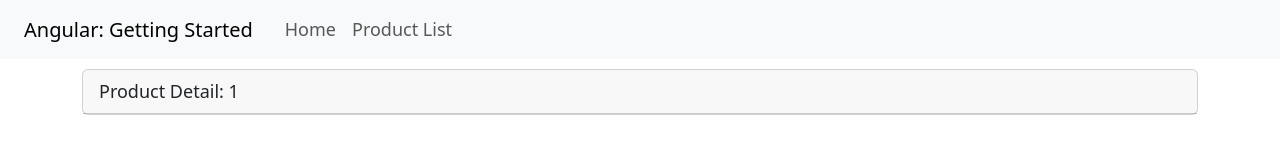
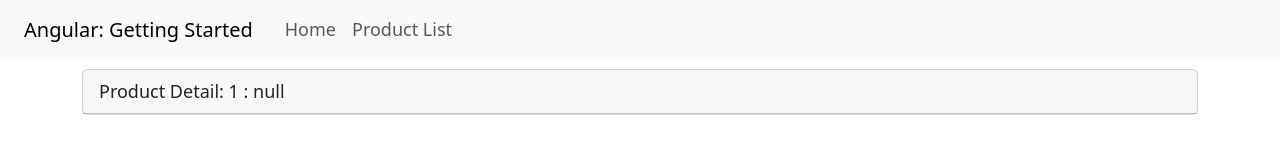
Before and after one commit to Kashyap2424/Angular-Deborah-Kurata-Pluralsight-Course, an Angular app: page /products/1 in a window 1280 px wide. Shown: the top 164 px of the page. Built offline with nearby package versions, Linux system fonts and the light colour scheme.

Commit message:
Learn how to Handle null and undefined in angular

```diff
--- a/src/app/Products/product-detail.component.html
+++ b/src/app/Products/product-detail.component.html
@@ -1,5 +1,5 @@
 <div class="card">
   <div class="card-header">
-    {{ pageTitle }}
+    {{ pageTitle + " : " + product?.productName }}
   </div>
 </div>
--- a/src/app/Products/product-detail.component.ts
+++ b/src/app/Products/product-detail.component.ts
@@ -1,5 +1,6 @@
 import { Component, OnInit } from "@angular/core";
 import { ActivatedRoute } from "@angular/router";
+import { IProduct } from "./Product";
 
 @Component({
   templateUrl: "./product-detail.component.html",
@@ -7,6 +8,7 @@ import { ActivatedRoute } from "@angular/router";
 })
 export class ProductDetailComponent implements OnInit {
   pageTitle: string = "Product Detail";
+  product: IProduct | undefined;
 
   constructor(private route: ActivatedRoute) {}
 
```
